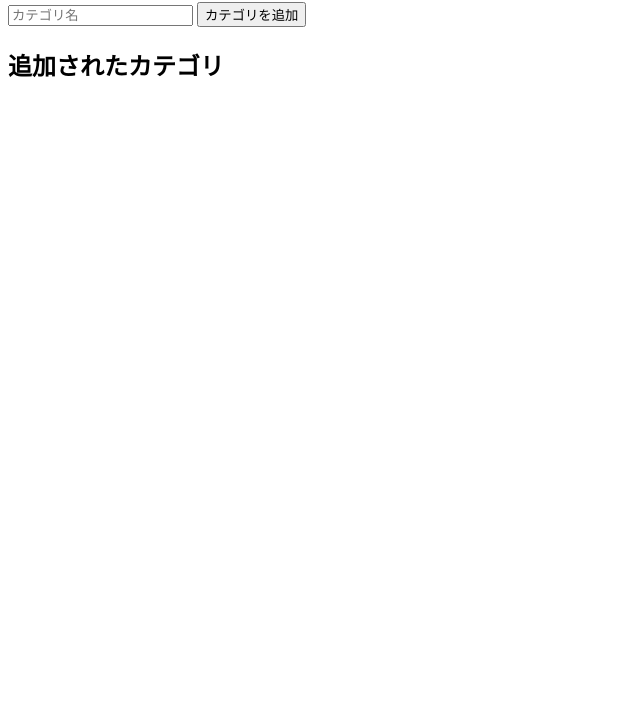
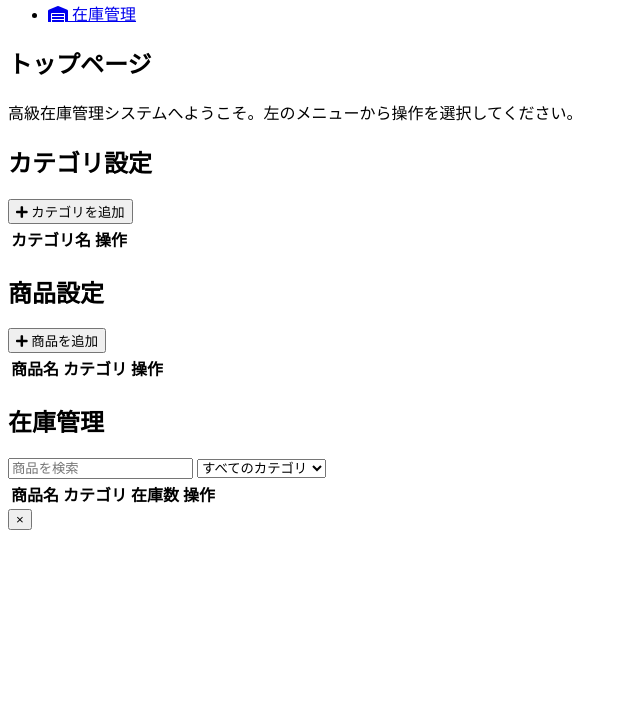
Before and after one commit to kazuki97/wing-app, a plain HTML site: page index.html in a window 1280 px wide. Shown: the part 87-800 px from the top of the page, without its empty margins (0-640 px from the left). Drawn offline with Linux system fonts and the light colour scheme; no server answers.

Commit message:
Update index.html

```diff
--- a/index.html
+++ b/index.html
@@ -3,24 +3,92 @@
 <head>
     <meta charset="UTF-8">
     <meta name="viewport" content="width=device-width, initial-scale=1.0">
-    <title>カテゴリ追加</title>
+    <title>高級在庫管理システム</title>
+    <link rel="stylesheet" href="https://cdnjs.cloudflare.com/ajax/libs/font-awesome/5.15.3/css/all.min.css">
     <link rel="stylesheet" href="styles.css">
+    <link rel="manifest" href="/manifest.json">
 </head>
 <body>
-    <div class="container">
-        <h1>カテゴリ追加</h1>
-
-        <form id="categoryForm">
-            <input type="text" id="categoryName" placeholder="カテゴリ名" required>
-            <button type="submit">カテゴリを追加</button>
-        </form>
-
-        <h2>追加されたカテゴリ</h2>
-        <ul id="categoryList"></ul>
+    <div id="app-content">
+        <nav id="side-menu" aria-label="サイドメニュー">
+            <ul>
+                <li><a href="#" data-view="home"><i class="fas fa-home"></i> トップページ</a></li>
+                <li><a href="#" data-view="category"><i class="fas fa-tags"></i> カテゴリ設定</a></li>
+                <li><a href="#" data-view="product"><i class="fas fa-box"></i> 商品設定</a></li>
+                <li><a href="#" data-view="inventory"><i class="fas fa-warehouse"></i> 在庫管理</a></li>
+            </ul>
+        </nav>
+        <main id="main-content">
+            <div id="home-view" class="view active">
+                <h2>トップページ</h2>
+                <p>高級在庫管理システムへようこそ。左のメニューから操作を選択してください。</p>
+            </div>
+            <div id="category-view" class="view">
+                <h2>カテゴリ設定</h2>
+                <button id="add-category-button" class="action-button"><i class="fas fa-plus"></i> カテゴリを追加</button>
+                <table id="category-table">
+                    <thead>
+                        <tr>
+                            <th>カテゴリ名</th>
+                            <th>操作</th>
+                        </tr>
+                    </thead>
+                    <tbody id="category-list"></tbody>
+                </table>
+            </div>
+            <div id="product-view" class="view">
+                <h2>商品設定</h2>
+                <button id="add-product-button" class="action-button"><i class="fas fa-plus"></i> 商品を追加</button>
+                <table id="product-table">
+                    <thead>
+                        <tr>
+                            <th>商品名</th>
+                            <th>カテゴリ</th>
+                            <th>操作</th>
+                        </tr>
+                    </thead>
+                    <tbody id="product-list"></tbody>
+                </table>
+            </div>
+            <div id="inventory-view" class="view">
+                <h2>在庫管理</h2>
+                <div id="inventory-controls">
+                    <input type="text" id="search-input" placeholder="商品を検索" aria-label="商品を検索">
+                    <select id="category-filter" aria-label="カテゴリでフィルター">
+                        <option value="all">すべてのカテゴリ</option>
+                    </select>
+                </div>
+                <table id="inventory-table">
+                    <thead>
+                        <tr>
+                            <th>商品名</th>
+                            <th>カテゴリ</th>
+                            <th>在庫数</th>
+                            <th>操作</th>
+                        </tr>
+                    </thead>
+                    <tbody id="inventory-list"></tbody>
+                </table>
+            </div>
+        </main>
     </div>
 
-    <script src="https://www.gstatic.com/firebasejs/8.10.0/firebase-app.js"></script>
-    <script src="https://www.gstatic.com/firebasejs/8.10.0/firebase-firestore.js"></script>
-    <script src="script.js"></script>
+    <div id="modal" class="modal" aria-hidden="true">
+        <div class="modal-content">
+            <button class="close" aria-label="閉じる">&times;</button>
+            <h2 id="modal-title"></h2>
+            <form id="modal-form">
+                <!-- フォームの内容はJavaScriptで動的に生成 -->
+            </form>
+        </div>
+    </div>
+
+    <div id="loading-overlay" class="hidden">
+        <div class="spinner"></div>
+    </div>
+
+    <script src="https://www.gstatic.com/firebasejs/8.10.1/firebase-app.js"></script>
+    <script src="https://www.gstatic.com/firebasejs/8.10.1/firebase-database.js"></script>
+    <script src="app.js"></script>
 </body>
 </html>
```
